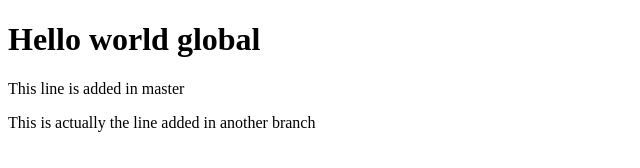
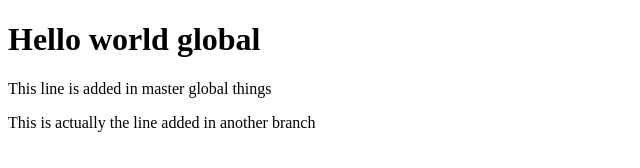
Before and after one commit to MichaelGavr/Hello, a plain HTML site: page index.html in a window 1280 px wide. Shown: the whole page, without its empty margins (0-640 px from the left). Drawn offline with Linux system fonts and the light colour scheme.

Commit message:
new commit

```diff
--- a/index.html
+++ b/index.html
@@ -6,7 +6,7 @@
 <body>
 
 <h1>Hello world global</h1>
-<p> This line is added in master </p>
+<p> This line is added in master global things </p>
 <p>This is actually the line added in another branch </p>
 
 </body>
```
